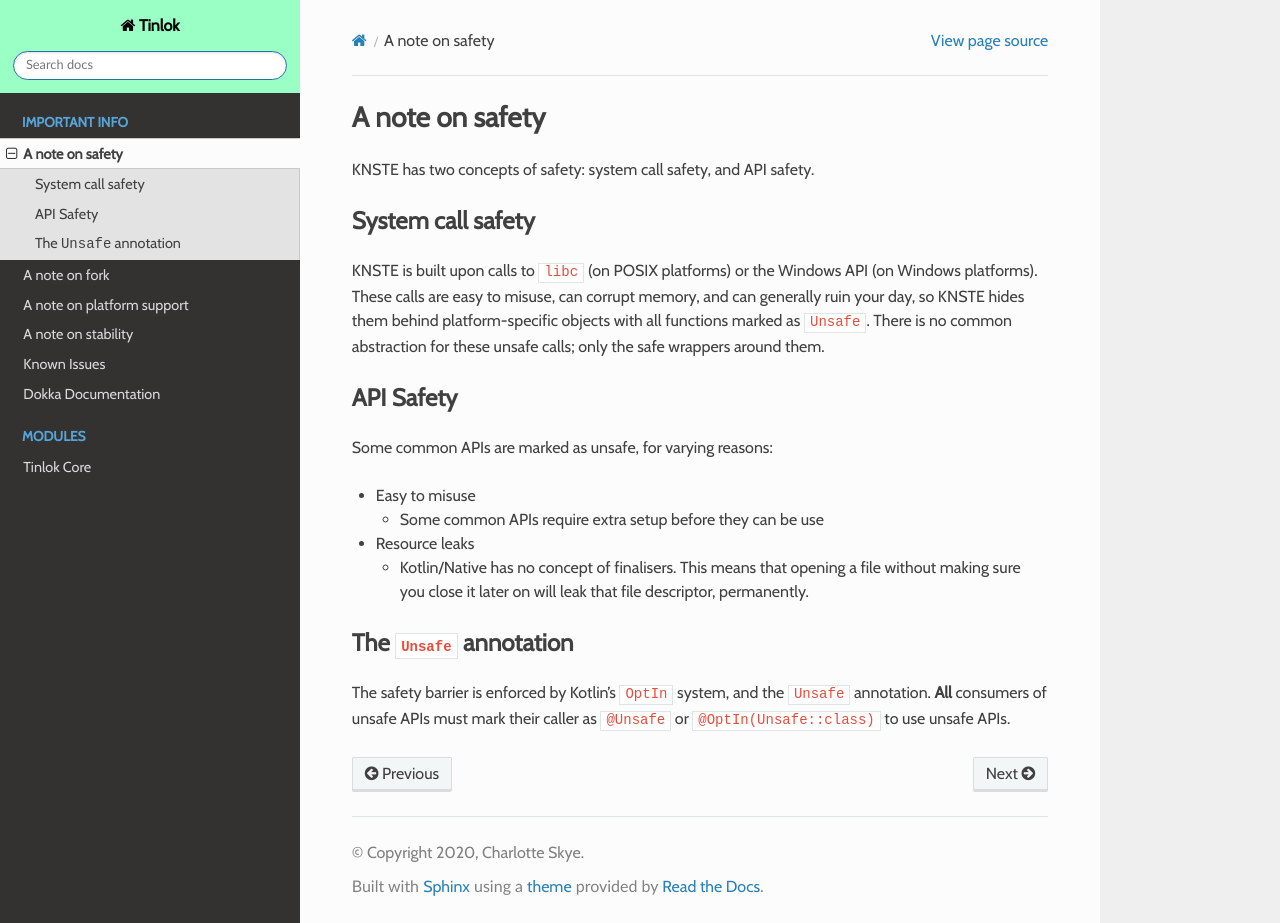
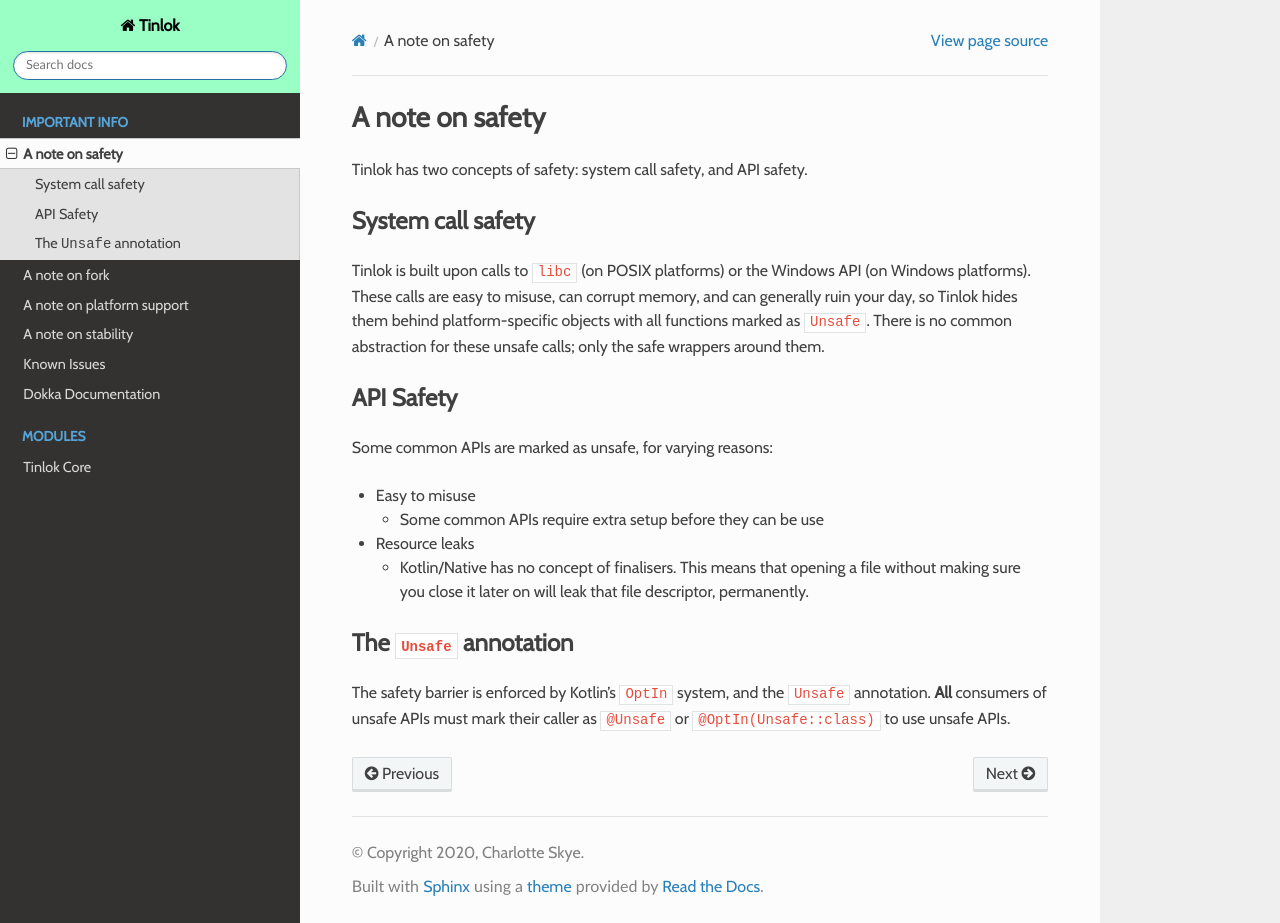
Before and after one commit to ilevn/KSTE, a Sphinx documentation site: the page built from docs/notes/note-safety.rst, in a window 1280 px wide and 923 px high. Built offline with Sphinx 7.4.7 and the Read the Docs theme 2.0.0, drawn with Linux system fonts in a browser that asks for light colours; some web fonts are replaced.

Commit message:
Replace mentions of KNSTE with Tinlok

```diff
--- a/docs/notes/note-safety.rst
+++ b/docs/notes/note-safety.rst
@@ -3,14 +3,14 @@
 A note on safety
 ================
 
-KNSTE has two concepts of safety: system call safety, and API safety.
+Tinlok has two concepts of safety: system call safety, and API safety.
 
 System call safety
 ------------------
 
-KNSTE is built upon calls to ``libc`` (on POSIX platforms) or the Windows API (on Windows
+Tinlok is built upon calls to ``libc`` (on POSIX platforms) or the Windows API (on Windows
 platforms). These calls are easy to misuse, can corrupt memory, and can generally ruin your day,
-so KNSTE hides them behind platform-specific objects with all functions marked as ``Unsafe``.
+so Tinlok hides them behind platform-specific objects with all functions marked as ``Unsafe``.
 There is no common abstraction for these unsafe calls; only the safe wrappers around them.
 
 API Safety
--- a/docs/pyproject.toml
+++ b/docs/pyproject.toml
@@ -1,7 +1,7 @@
 [tool.poetry]
-name = "knste-docs"
+name = "tinlok-docs"
 version = "1.0.0"
-description = "KNSTE docs"
+description = "Tinlok docs"
 authors = ["Charlotte Skye <char@lotte.tf>"]
 license = "CC-BY-SA-4.0"
 
```
